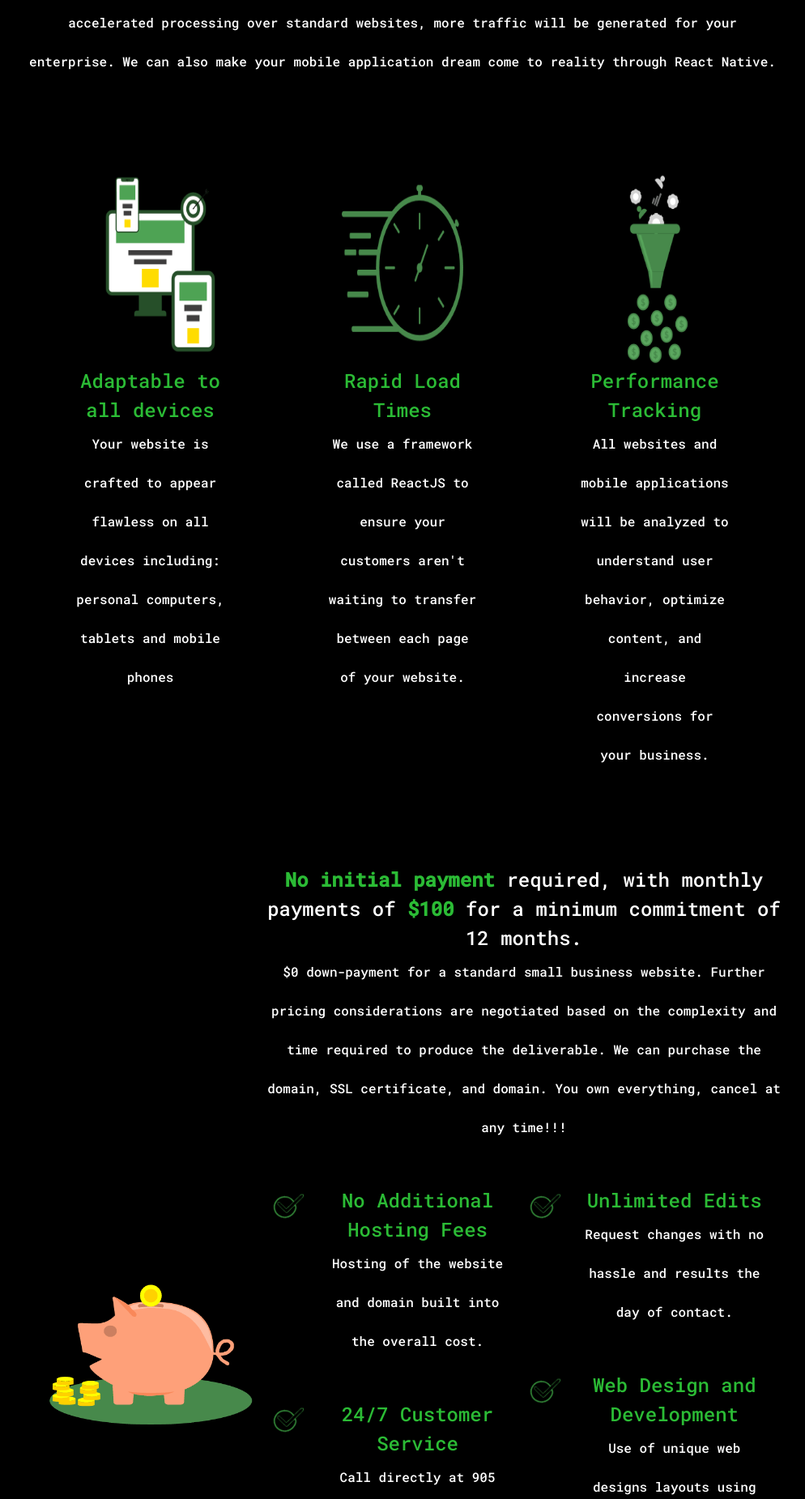
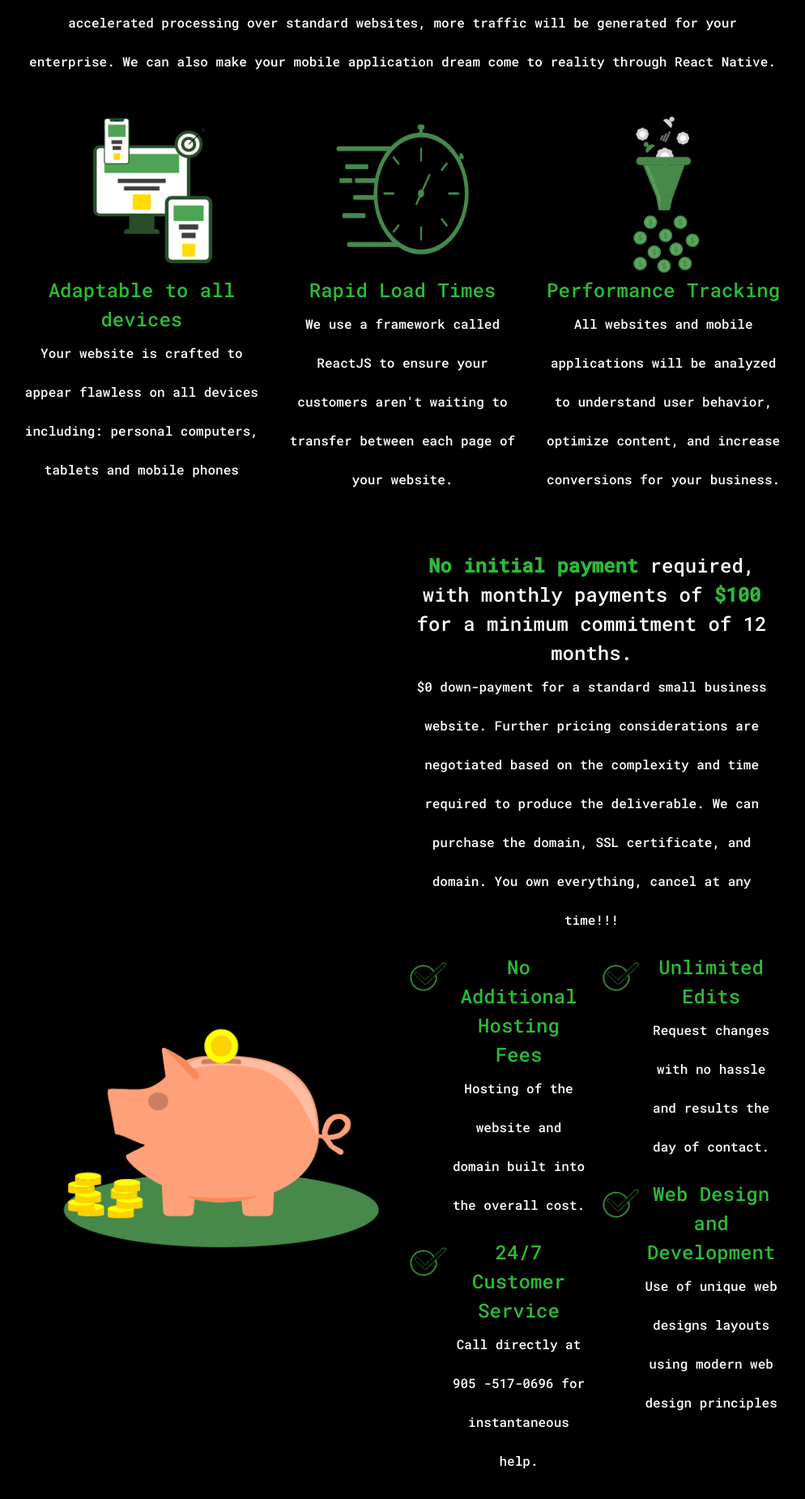
Before and after one commit to GrantGrowcott/Ninja-Devz, a Next.js app: page / in a window 1280 px wide. Shown: the part 980-2831 px from the top of the page at 81% size, without its empty margins (143-1137 px from the left). Built offline with nearby package versions, Linux system fonts and the light colour scheme.

Commit message:
More changes again

```diff
--- a/src/pages/index.tsx
+++ b/src/pages/index.tsx
@@ -54,18 +54,18 @@ const Home = () => {
             mobile application dream come to reality through React Native.
           </h4>
         </section>
-        <section className="attributes">
-          <div className="attributes__container">
-            <Image src="/target-devices.png" alt="Target symbol with devices" width={100} height={100} loading="lazy" />
+        <section className="flex flex-col justify-center items-start mt-6 lg:flex-row gap-8">
+          <div className="flex flex-1 flex-col justify-center items-center text-center  py-4">
+            <Image src="/target-devices.png" alt="Target symbol with devices" width={200} height={200} loading="lazy" />
             <div>
-              <h3>Adaptable to all devices</h3>
-              <h4>
+              <h3 className="text-[var(--green)]">Adaptable to all devices</h3>
+              <h4 className="text-[var(--white)]">
                 Your website is crafted to appear flawless on all devices including: personal computers, tablets and
                 mobile phones
               </h4>
             </div>
           </div>
-          <div className="attributes__container">
+          <div className="flex flex-1 flex-col justify-center items-center text-center py-4">
             <Image
               src="/stopwatch.png"
               alt="Stopwatch moving quickly in the wind"
@@ -74,14 +74,14 @@ const Home = () => {
               loading="lazy"
             />
             <div>
-              <h3>Rapid Load Times</h3>
-              <h4>
+              <h3 className="text-[var(--green)]">Rapid Load Times</h3>
+              <h4 className="text-[var(--white)]">
                 We use a framework called ReactJS to ensure your customers aren&apos;t waiting to transfer between each
                 page of your website.
               </h4>
             </div>
           </div>
-          <div className="attributes__container">
+          <div className="flex flex-1 flex-col justify-center items-center text-center  py-4">
             <Image
               src="/funnel.png"
               alt="Converting gears into money through a funnel"
@@ -90,82 +90,82 @@ const Home = () => {
               loading="lazy"
             />
             <div>
-              <h3>Performance Tracking</h3>
-              <h4>
+              <h3 className="text-[var(--green)]">Performance Tracking</h3>
+              <h4 className="text-[var(--white)]">
                 All websites and mobile applications will be analyzed to understand user behavior, optimize content, and
                 increase conversions for your business.
               </h4>
             </div>
           </div>
         </section>
-        <section className="pricing">
-          <div className="piggy__container">
+        <section className="flex flex-col justify-center items-center mt-12 lg:flex-row ">
+          <div className="flex flex-1 items-center justify-center">
             <Image
               src="/piggy-bank.png"
               alt="Piggy Bank with Coins Art"
               className="piggy__image"
-              width={300}
-              height={300}
+              width={500}
+              height={500}
               loading="lazy"
             />
           </div>
-          <div className="pricing__container">
-            <h3>
+          <div className="flex-1 text-center">
+            <h3 className="text-[var(--white)]">
               <b className="green-text">No initial payment </b> required, with monthly payments of
-              <b className="green-text"> $100</b> for a minimum commitment of 12 months.
+              <b className="text-[var(--green)]"> $100</b> for a minimum commitment of 12 months.
             </h3>
-            <h4 className="line__margin">
+            <h4 className="text-[var(--white)]">
               $0 down-payment for a standard small business website. Further pricing considerations are negotiated based
               on the complexity and time required to produce the deliverable. We can purchase the domain, SSL
               certificate, and domain. You own everything, cancel at any time!!!
             </h4>
-            <div className="characteristics">
-              <div className="characteristics__container">
-                <div className="characteristics__inner__container">
-                  <div className="check__container">
+            <div className="flex flex-col md:flex-row content-center justify-center">
+              <div className="flex-1 mr-2">
+                <div className="flex justify-center content-center my-4">
+                  <div className="flex-1">
                     <Image src="/check-circle.png" alt="Check Circle Art" width={200} height={200} loading="lazy" />
                   </div>
-                  <div className="characteristics__content">
-                    <h3>No Additional Hosting Fees</h3>
-                    <h4>Hosting of the website and domain built into the overall cost.</h4>
+                  <div className="flex-3">
+                    <h3 className="text-[var(--green)]">No Additional Hosting Fees</h3>
+                    <h4 className="text-[var(--white)]">Hosting of the website and domain built into the overall cost.</h4>
                   </div>
                 </div>
-                <div className="characteristics__inner__container">
-                  <div className="check__container">
+                <div className="flex justify-center content-center my-4">
+                  <div className="flex-1 ">
                     <Image src="/check-circle.png" alt="Check Circle Art" width={200} height={200} loading="lazy" />
                   </div>
-                  <div className="characteristics__content">
-                    <h3>24/7 Customer Service</h3>
-                    <h4>Call directly at 905 -517-0696 for instantaneous help.</h4>
+                  <div className="flex-3">
+                    <h3 className="text-[var(--green)]">24/7 Customer Service</h3>
+                    <h4 className="text-[var(--white)]">Call directly at 905 -517-0696 for instantaneous help.</h4>
                   </div>
                 </div>
-                <div className="characteristics__inner__container">
-                  <div className="check__container">
+                <div className="flex justify-center content-center my-4">
+                  <div className="flex-1 ">
                     <Image src="/check-circle.png" alt="Check Circle Art" width={200} height={200} loading="lazy" />
                   </div>
-                  <div className="characteristics__content">
-                    <h3>Google Analytics</h3>
-                    <h4>We ensure your website is prioritized in search for maximum traffic.</h4>
+                  <div className="flex-3">
+                    <h3 className="text-[var(--green)]">Google Analytics</h3>
+                    <h4 className="text-[var(--white)]">We ensure your website is prioritized in search for maximum traffic.</h4>
                   </div>
                 </div>
               </div>
-              <div className="characteristics__container">
-                <div className="characteristics__inner__container">
-                  <div className="check__container">
+              <div className="flex-1">
+                <div className="flex justify-center content-center my-4">
+                  <div className="flex-1">
                     <Image src="/check-circle.png" alt="Check Circle Art" width={200} height={200} loading="lazy" />
                   </div>
-                  <div className="characteristics__content">
-                    <h3>Unlimited Edits</h3>
-                    <h4>Request changes with no hassle and results the day of contact.</h4>
+                  <div className="flex-3">
+                    <h3 className="text-[var(--green)]">Unlimited Edits</h3>
+                    <h4 className="text-[var(--white)]">Request changes with no hassle and results the day of contact.</h4>
                   </div>
                 </div>
-                <div className="characteristics__inner__container">
-                  <div className="check__container">
+                <div className="flex justify-center content-center my-4">
+                  <div className="flex-1">
                     <Image src="/check-circle.png" alt="Check Circle Art" width={200} height={200} loading="lazy" />
                   </div>
-                  <div className="characteristics__content">
-                    <h3>Web Design and Development</h3>
-                    <h4>Use of unique web designs layouts using modern web design principles</h4>
+                  <div className="flex-3">
+                    <h3 className="text-[var(--green)]">Web Design and Development</h3>
+                    <h4 className="text-[var(--white)]">Use of unique web designs layouts using modern web design principles</h4>
                   </div>
                 </div>
               </div>
--- a/src/styles/globals.css
+++ b/src/styles/globals.css
@@ -213,22 +213,6 @@ label {
       z-index:50;
     }
   }
-  /* Home Section */
-
-
-.home__graphic {
-    flex:1;
-    text-align: center;
-    margin-top: 2em;
-}
-.home__graphic img {
-   height: 18rem;
-   width: 18rem;
-}
-.home__intro p,
-.home__graphic p {
-    text-align: center;
-}
 .touch__button {
     background-color: var(--green);
     padding: 1em 1.7em;
@@ -276,80 +260,6 @@ label {
     color: var(--black);
 }
 
-
-/* Attributes Section */
-.attributes {
-    display: flex;
-    justify-content: center;
-    align-items: flex-start;
-    margin-top: 6em;
-}
-.attributes__container {
-    flex: 1;
-    justify-items: center;
-    align-content: center;
-    text-align: center;
-    padding: 1em 4.0em;
-}
-.attributes__container img {
-    width: 15rem;
-    height: 15rem;
-}
-.attributes__container h3{
-    color: var(--green);
-}
-.attributes__container h4{
-    color: var(--white);
-}
-/* Pricing Section */
-.pricing {
-    display: flex;
-    justify-content: center;
-    align-Content: center;
-    margin-top: 6em;
-}
-.piggy__container {
-    display: flex;
-    align-items: center;
-    justify-content: center;
-}
-
-.pricing__container {
-    flex: 1;
-    text-align: center;
-}
-.pricing__container h4, .pricing__container h3{
-    color: var(--white);
-}
-.characteristics {
-    display: flex;
-    justify-content: center;
-    align-Content: center;
-}
-.characteristics__container {
-    flex:1;
-    margin-right: 20px;
-}
-.characteristics__inner__container {
-    display: flex;
-    justify-content: center;
-    align-Content: center;
-    margin: 3em 0;
-    min-height: 8rem;
-}
-.check__container {
-    flex: 1
-}
-.check__container img {
-    height: 3rem;
-    width: 3rem;
-}
-.characteristics__content {
-    flex: 3
-}
-.characteristics__content h3{
-    color: var(--green);
-}
 /* Profile Section */
 .profile {
     padding-top: 6em;
@@ -525,13 +435,6 @@ color: var(--blue);
     .touch__button h3{
         font-size: 1.5em;
     }
-
-    .attributes {
-        flex-direction: column;
-    }
-    .pricing {
-        flex-direction: column;
-    }
     .characteristics {
         flex-direction: column;
     }
@@ -554,9 +457,6 @@ color: var(--blue);
  @media screen and (max-width: 499px) {
     .home__outer__container {
         width: 79%;
-    }
-    .attributes__container {
-        padding: 1em 0em;
     }
     .product__item {
         width: 300px
```
